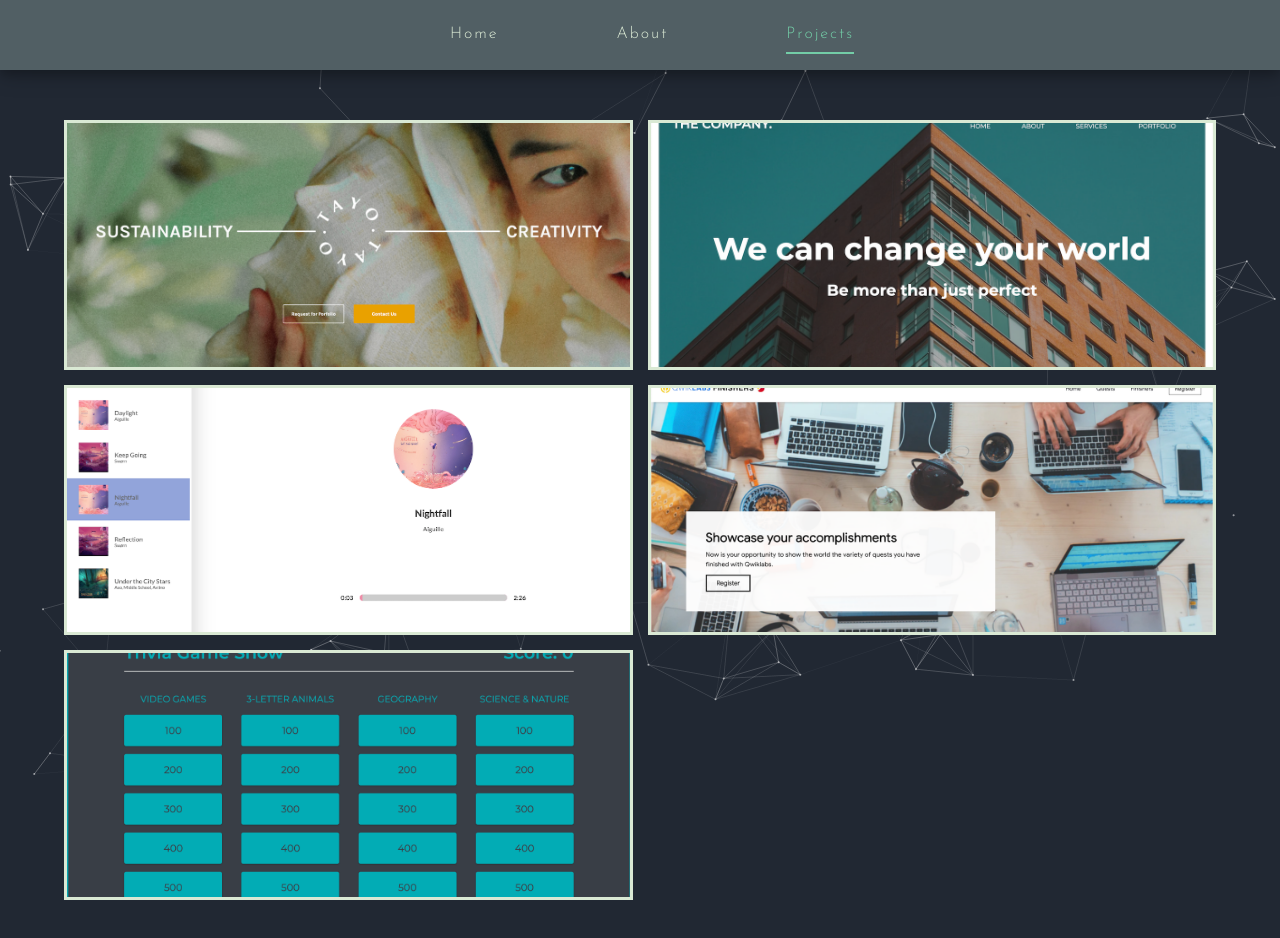
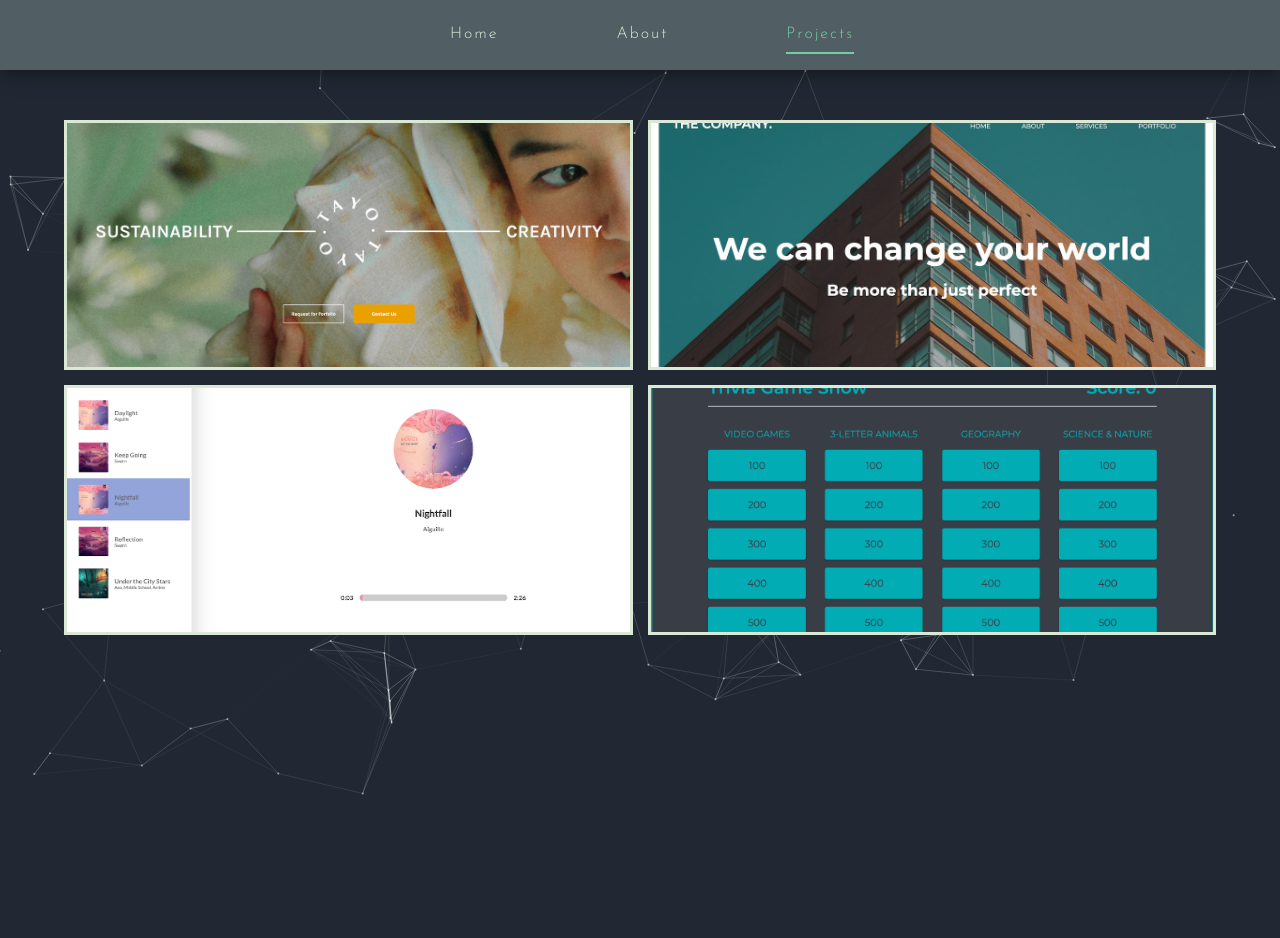
Before and after one commit to renzotimtan/Personal-Portfolio-2.0, a React (Create React App) app: page /projects in a window 1280 px wide. Shown: the top 938 px of the page. After the commit the page ends 800 px from the top, so only its background shows below. Built offline with nearby package versions, Linux system fonts and the light colour scheme.

Commit message:
Removed qwiklabs

```diff
--- a/src/pages/Projects.js
+++ b/src/pages/Projects.js
@@ -6,7 +6,7 @@ import tayo from "../img/projects/tayo.png";
 // import recweek from "../img/projects/recweek.png";
 import thecompany from "../img/projects/thecompany.png";
 import musicplayer from "../img/projects/musicplayer.png";
-import qwiklabs from "../img/projects/qwiklabs.png";
+// import qwiklabs from "../img/projects/qwiklabs.png";
 import jeopardy from "../img/projects/jeopardy.png";
 
 // Components
@@ -63,16 +63,7 @@ const Projects = () => {
                     site="https://silly-meninsky-147970.netlify.app/"
                 />
 
-                {/* Qwiklabs */}
-                <Project
-                    image={qwiklabs}
-                    title="Qwiklabs Finishers 2.0"
-                    tech="HTML, CSS, Vue.js, Firebase Firestore"
-                    source="https://github.com/dsc-ateneo-de-manila-university/qwiklabs-finishers-2.0"
-                    site="http://qwiklabs.finishersph.dev/"
-                />
-
-                {/* Qwiklabs */}
+                {/* Jeopardy */}
                 <Project
                     image={jeopardy}
                     title="Jeopardy Game"
```
Also changed, not shown: 1 other file (tests, documents, lock files or other folders).
